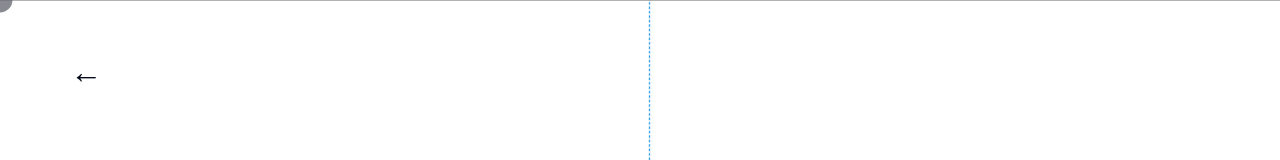
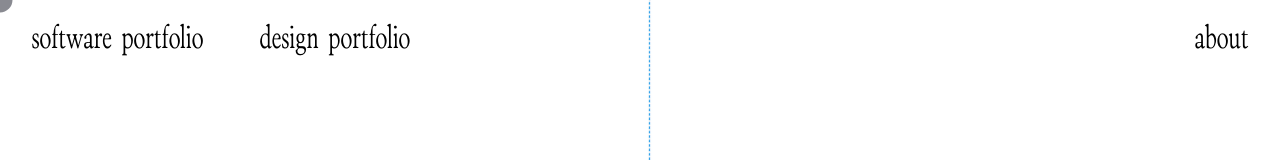
Before and after one commit to vanisha-droid/ports, a React (Vite) app: page /design-portfolio in a window 1280 px wide. Shown: the top 160 px of the page. Built offline with nearby package versions, Linux system fonts and the light colour scheme.

Commit message:
abt page

```diff
--- a/client/pages/Index.tsx
+++ b/client/pages/Index.tsx
@@ -258,10 +258,11 @@ const scrollToAbout = () => {
       </div>
 
 
-      <nav className="fixed top-0 left-0 right-24 z-50 flex justify-between items-center px-8 py-6">
-        <div className="h-[96px]" />
-        <div className="flex gap-8 -translate-x-96">
-          {/* Software Portfolio (Homepage) */}
+
+     <nav className="fixed top-0 left-0 right-0 z-50 flex items-start justify-between px-6 sm:px-8 lg:px-9 pt-6 sm:pt-7 -translate-y-2">
+  {/* Left group */}
+  <div className="flex gap-6 sm:gap-12 lg:gap-16">
+    {/* Software Portfolio */}
     <button
       onClick={scrollToAbout}
       className={`${navItemClass({ isActive: false }, isScrolled)} nav-glow`}
@@ -269,34 +270,36 @@ const scrollToAbout = () => {
       software portfolio
     </button>
 
-
     {/* Design Portfolio */}
     <NavLink
       to="/design-portfolio"
       end
       onClick={() => window.scrollTo(0, 0)}
-  className={(props) => `${navItemClass(props, isScrolled)} nav-glow`}
+      className={(props) =>
+        `${navItemClass(props, isScrolled)} nav-glow`
+      }
     >
       design portfolio
     </NavLink>
-
   </div>
 
-        {/* About */}
+  {/* Right item */}
   <NavLink
     to="/about"
     end
     onClick={() => window.scrollTo(0, 0)}
-  className={(props) => `${navItemClass(props, isScrolled)} nav-glow`}
+    className={(props) =>
+      `${navItemClass(props, isScrolled)} nav-glow`
+    }
   >
     about
   </NavLink>
+</nav>
 
-      </nav>
        </section>
 
       {/* Main */}
-      <main id="some-section" className="max-w-[1280px] mx-auto px-6 py-16 relative z-30 bg-[#F1EDE2]">
+      <main id="some-section" className="max-w-[1280px] mx-auto px-6 py-16 z-30 bg-[#F1EDE2]">
         <div className="grid grid-cols-1 lg:grid-cols-2 gap-10 items-start mb-28">
           {/* LEFT: Yellow ID Card */}
           <div className="relative">
--- a/client/pages/about.tsx
+++ b/client/pages/about.tsx
@@ -61,19 +61,15 @@ export default function About() {
           {/* Right Column - Text */}
          <div className="relative flex flex-col space-y-6 lg:space-y-8 pt-8 lg:pt-0 -translate-x-[8rem]">
   <div className="font-grotesk2
-    text-lg sm:text-xl lg:text-[50px]
+    text-lg sm:text-xl lg:text-[40px]
     leading-snug lg:leading-[1.2]
     max-w-4xl">
               <span className="text-[#3A30FF]">
-                There are many variations of passages of Lorem Ipsum available,{" "}
+                I'm Vanisha and I'm in my final year studying Software Engineering.{" "}
               </span>
               <span className="text-[#3A30FF]">
-                but the majority have suffered alteration in some form, by
-                injected humour, or randomised words which don't look even
-                slightly believable. If you are going to use a passage of Lorem
-                Ipsum, you need to be sure there isn't anything embarrassing
-                hidden in the middle of text.
-              </span>
+                As someone who had always loved problem-solving and math, I've always been very inclined towards all things tech! I have learnt a large variety of languages and tools but my main interest is towards backend (security, algorithms, site reliability) primarily because it always feels like a puzzle I want to tackle!
+                Design is also something I've enjoyed since I was a child which I produced in various ways whether it be painting, graphic design or UI for my projects. This love was my main reason to learn frontend and also code this website :) I hope you enjoy seeing it as much as I did making it.             </span>
             </div>
           </div>
         </div>
--- a/client/pages/design.tsx
+++ b/client/pages/design.tsx
@@ -19,6 +19,7 @@ import pulp9 from "../assets/PULP-images-9.jpg"
 import pulp10 from "../assets/PULP-images-10.jpg"
 import pulp11 from "../assets/PULP-images-11.jpg"
 import dfk from "../assets/sas.png"
+import { Link } from "react-router-dom";
 
 import { Marquee } from "@/components/ui/marquee"
 
@@ -60,14 +61,29 @@ export default function Design() {
   "
 />
 
-       <div className="font-portfolio relative py-12 border-t border-black/30 z-10">
-  <a
-    href="/"
-    className="absolute left-20 top-1/2 -translate-y-1/2 translate-y-2 text-[32px]"
-  >
-    ←
-  </a>
-</div>
+<nav className="relative z-10 flex items-start justify-between px-6 sm:px-8 lg:px-9 pt-6 sm:pt-7">
+              <div className="flex gap-6 sm:gap-12 lg:gap-16">
+                <Link
+                  to="/"
+                  className="text-[#000000] font-portfolio text-xl sm:text-2xl lg:text-[32px] leading-none hover:opacity-80 transition-opacity"
+                >
+                  software portfolio
+                </Link>
+                <Link
+                  to="/design-portfolio"
+                  className="text-[#000000] font-portfolio text-xl sm:text-2xl lg:text-[32px] leading-none hover:opacity-80 transition-opacity"
+                >
+                  design portfolio
+                </Link>
+              </div>
+              <Link
+                to="/about"
+                className="text-[#000000] font-portfolio text-xl sm:text-2xl lg:text-[32px] leading-none hover:opacity-80 transition-opacity"
+              >
+                about
+              </Link>
+            </nav>
+
 
         {/* HERO WRAPPER */}
         <section className="relative flex justify-center items-end min-h-[55vh]">
```
Also changed, not shown: 5 other files (tests, documents, lock files or other folders). Lines whose indentation alone changed are shown as unchanged.
